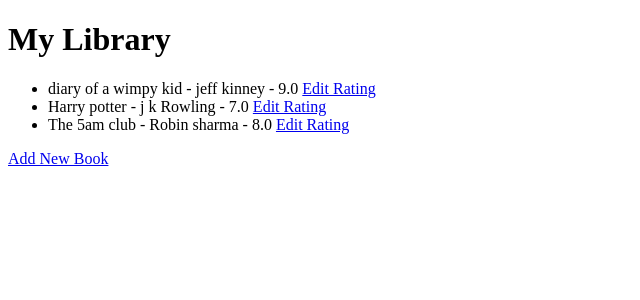
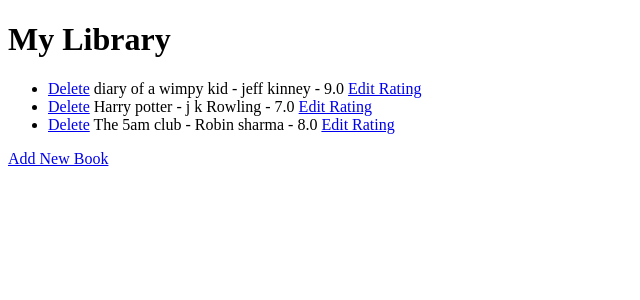
Before and after one commit to AkaashSamson/Flask_SQL, a Flask app: page / in a window 1280 px wide. Shown: the top 300 px of the page, without its empty margins (0-640 px from the left). Run offline with Flask 3, Linux system fonts and the light colour scheme.

Commit message:
add Delete feature

```diff
--- a/main.py
+++ b/main.py
@@ -79,6 +79,14 @@ def edit():
         title = result.title
         return render_template("edit.html", bktitle=title, bkid = book_id)
 
+@app.route("/delete", methods=["GET", "POST"])
+def delete():
+    with app.app_context():
+        book_id = request.args.get("id")
+        book = db.session.execute(db.select(Book).where(Book.id == book_id))
+        db.session.delete(book.scalar())
+        db.session.commit()
+    return redirect(url_for('home'))
 
 if __name__ == "__main__":
     app.run(debug=True)
--- a/templates/index.html
+++ b/templates/index.html
@@ -11,7 +11,9 @@
     {% if books %}
       <ul>
         {% for book in books %}
-        <li> {{book.title}} - {{book.author}} - {{book.rating}}     <a href="{{url_for('edit', id = book.id)}}">Edit Rating</a></li>
+        <li> <a href="{{url_for('delete', id = book.id)}}"> Delete</a>
+          {{book.title}} - {{book.author}} - {{book.rating}}
+          <a href="{{url_for('edit', id = book.id)}}">Edit Rating</a></li>
         <!-- In the modified code, we pass the `bookid` as a variable to the `edit` route using the `url_for` function. The `book.id` is used to dynamically generate the `bookid` value for each book in the loop.
            and you can bookid in edit route -->
         {% endfor %}
```
Also changed, not shown: instance/books-collection.db.
